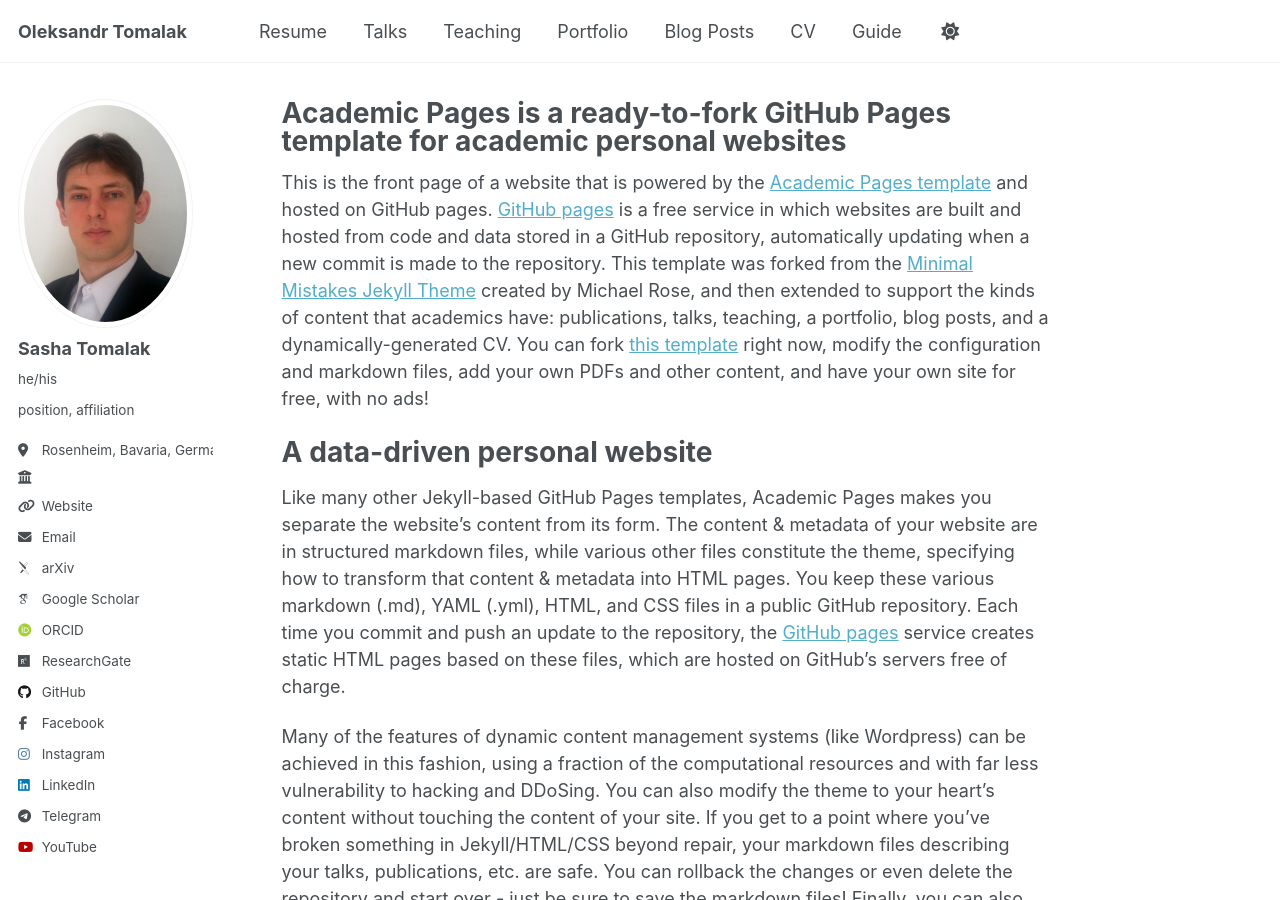
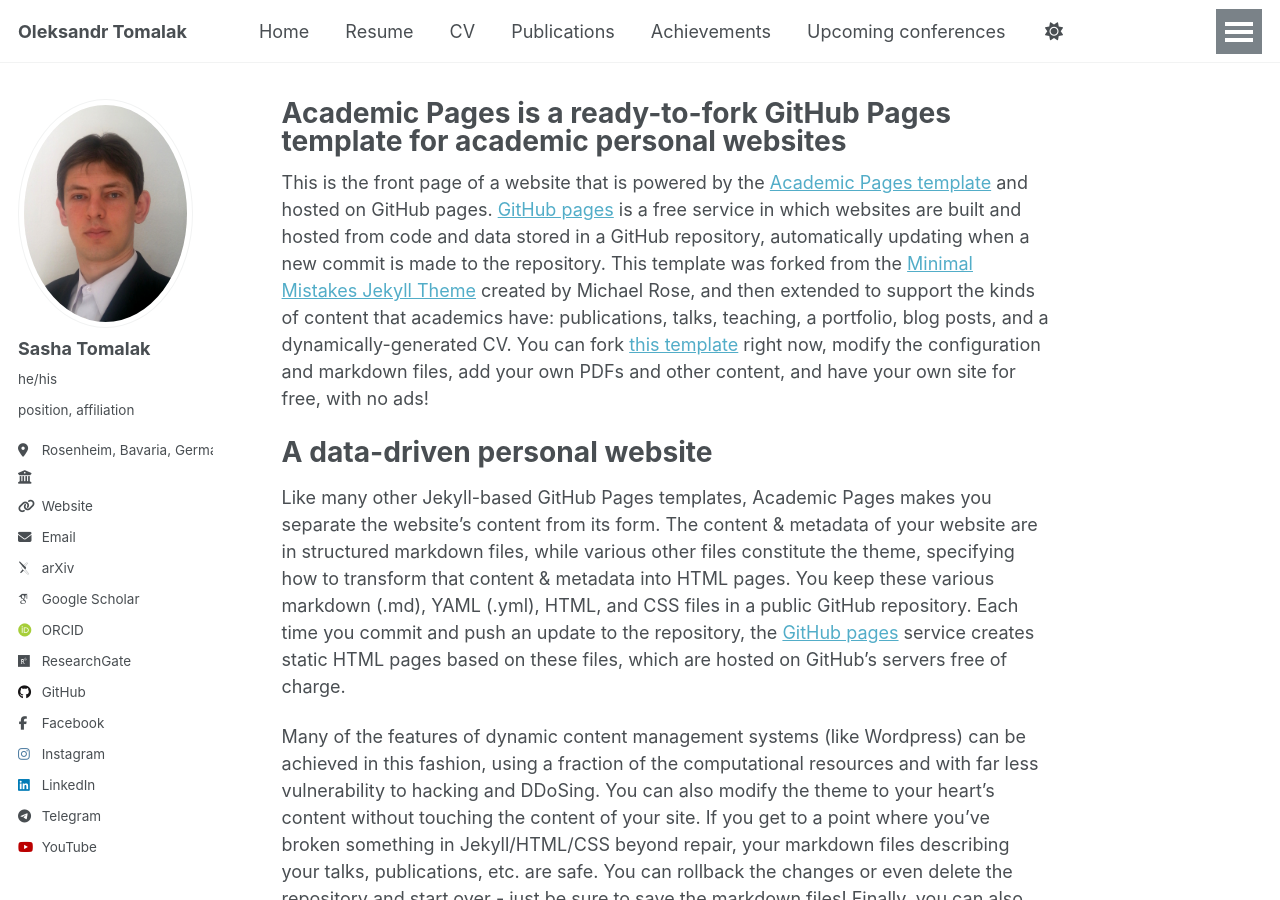
Before and after one commit to tomalak7/tomalak7.github.io, a Jekyll site: the page built from _pages/about.md, in a window 1280 px wide and 900 px high. Built offline with Jekyll 4.4.1, drawn with Linux system fonts in a browser that asks for light colours; some web fonts are replaced.

Commit message:
Update navigation.yml

```diff
--- a/_data/navigation.yml
+++ b/_data/navigation.yml
@@ -8,26 +8,29 @@
 #      Markdown formatted page while the second is generated using JSON.
 
 main:
+  - title: "Home"
+    url: /
+
   - title: "Resume"
     url: /files/Tomalak_Oleksandr_resume.pdf
 
-  - title: "Talks"
+  - title: "CV"
+    url: /files/Tomalak_Oleksandr_CV_pub.pdf
+
+  - title: "Publications"
     url: /talks/
 
-  - title: "Teaching"
-    url: /teaching/
+  - title: "Achievements"
+    url: /achievements/
 
-  - title: "Portfolio"
-    url: /portfolio/
+  - title: "Upcoming conferences"
+    url: /conferences/
 
-  - title: "Blog Posts"
-    url: /year-archive/
+  - title: "Recorded talks"
+    url: /records/
 
-  - title: "CV"
-    url: /cv/
+  - title: "Awards"
+    url: /awards/
 
-  # - title: "CV"
-  #   url: /cv-json/
-
-  - title: "Guide"
+  - title: "Visits"
     url: /markdown/
```
